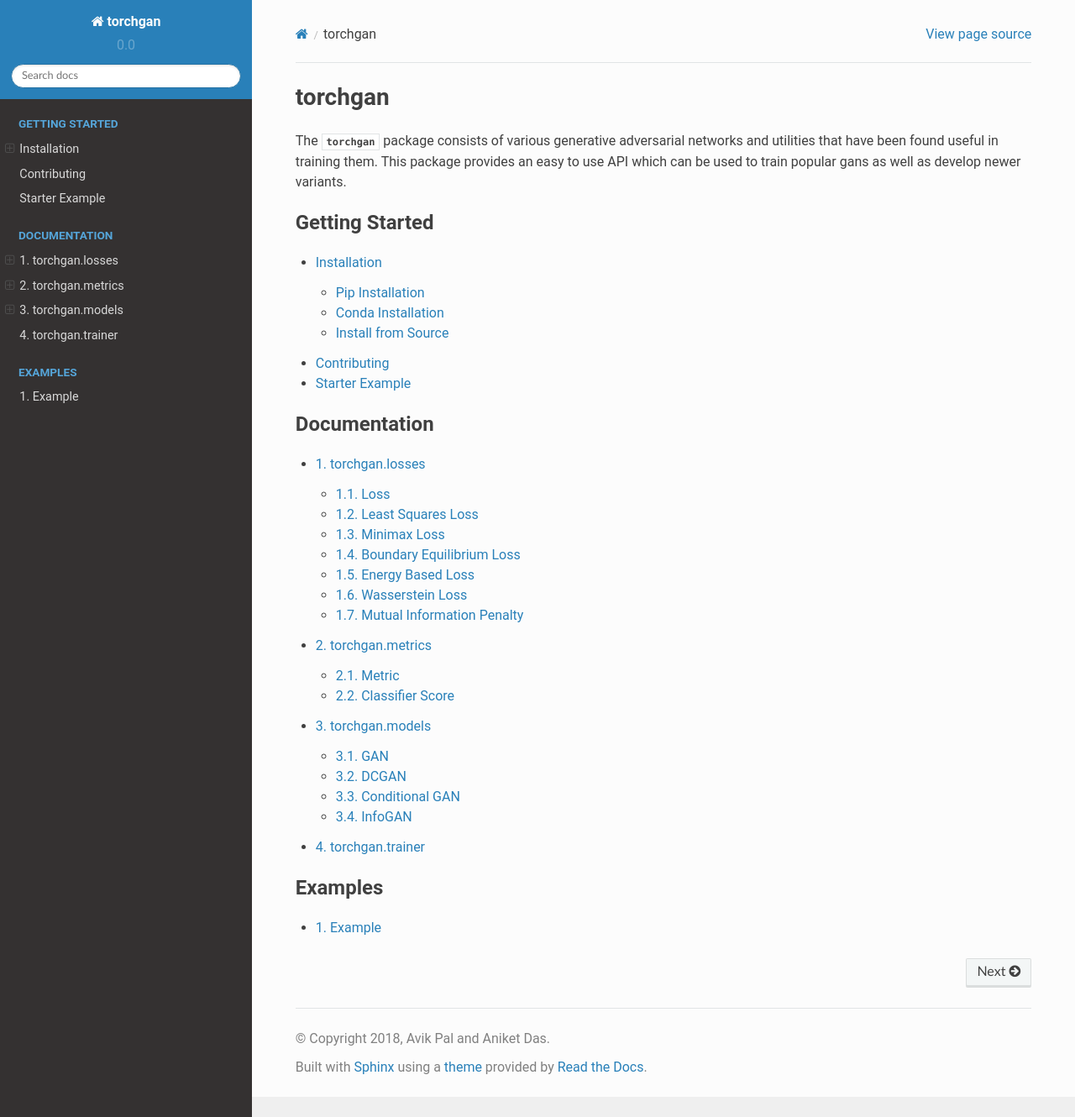
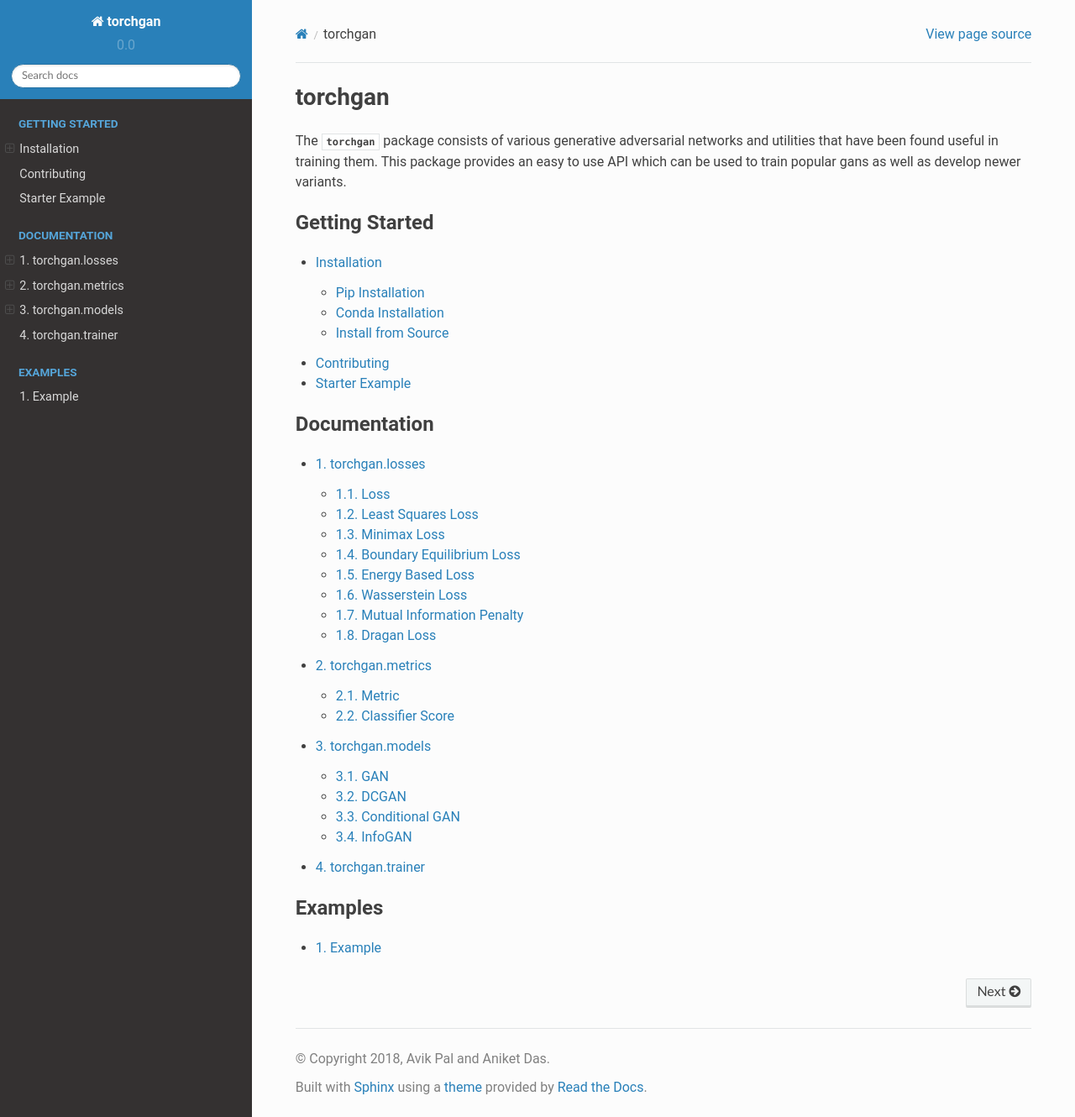
Before and after one commit to torchgan/torchgan, a Sphinx documentation site: the page built from docs/source/index.rst, in a window 1280 px wide and 1330 px high. Shown: the whole window at 84% size. Built offline with Sphinx 7.4.7 and the Read the Docs theme 2.0.0, drawn with Linux system fonts in a browser that asks for light colours.

Commit message:
Update docs

```diff
--- a/docs/source/losses.rst
+++ b/docs/source/losses.rst
@@ -50,8 +50,15 @@
     :members:
 .. autoclass:: WassersteinDiscriminatorLoss
     :members:
+.. autoclass:: WassersteinGradientPenalty
+    :members:
 
 Mutual Information Penalty
 --------------------------
 .. autoclass:: MutualInformationPenalty
     :members:
+
+Dragan Loss
+-----------
+.. autoclass:: DraganGradientPenalty
+    :members:
```
